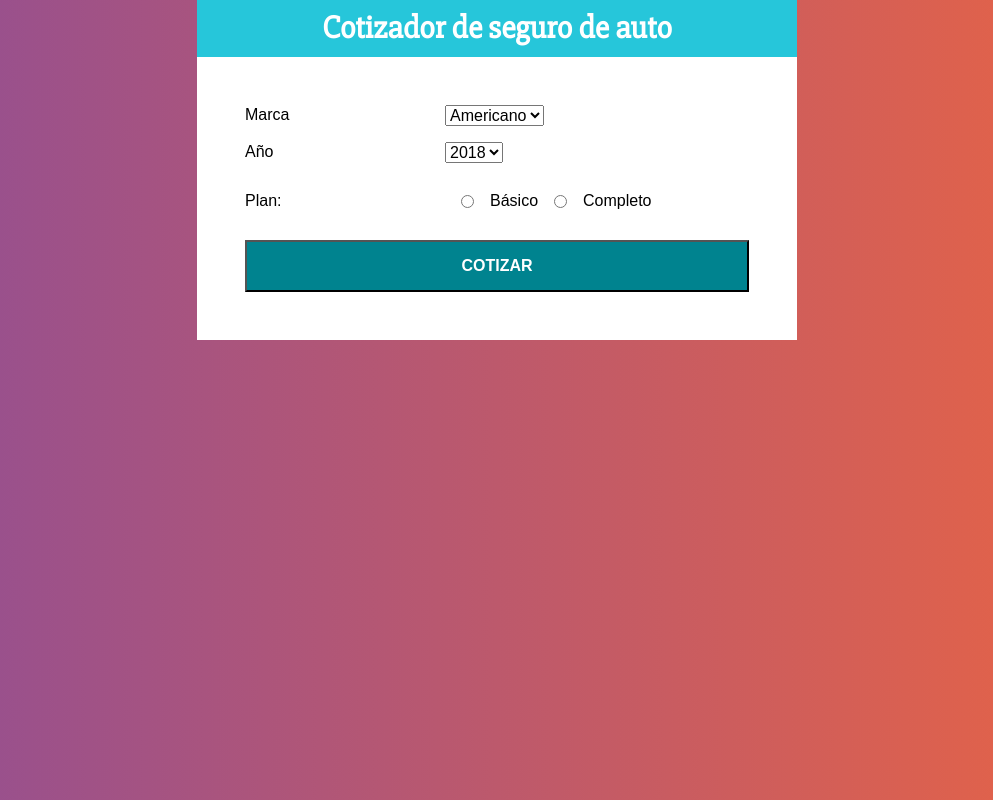
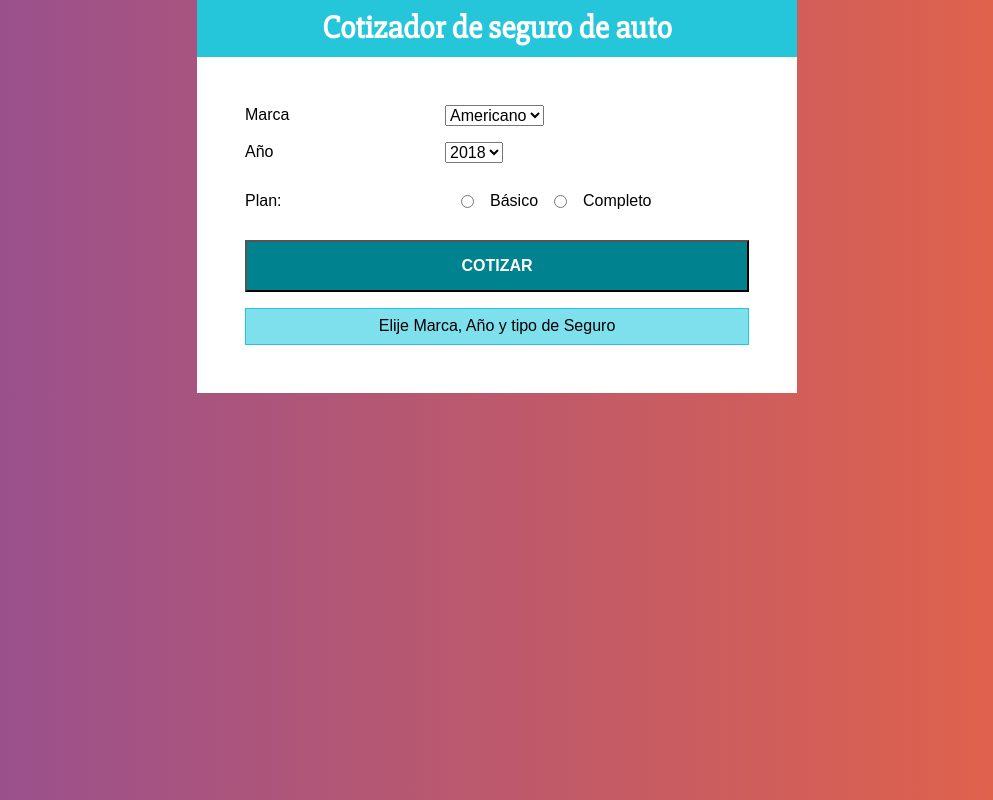
Before and after one commit to darioulin/cotizador, a React (Create React App) app: page / in a window 1280 px wide. Shown: the whole page, without its empty margins (143-1136 px from the left). Built offline with nearby package versions, Linux system fonts and the light colour scheme.

Commit message:
Componente Resultado agregado con animación

```diff
--- a/package.json
+++ b/package.json
@@ -21,5 +21,8 @@
     "not dead",
     "not ie <= 11",
     "not op_mini all"
-  ]
+  ],
+  "devDependencies": {
+    "react-transition-group": "^2.5.0"
+  }
 }
--- a/src/componentes/App.jsx
+++ b/src/componentes/App.jsx
@@ -2,6 +2,8 @@ import React, { Component } from "react";
 import Header from "./Header.jsx";
 import Formulario from "./Formulario.jsx";
 import Resumen from "./Resumen";
+import Resultado from "./Resultado";
+
 import { obtenerDiferenciaAnio, calcularMarca, obtenerPlan } from "../helper";
 
 class App extends Component {
@@ -44,6 +46,7 @@ class App extends Component {
         <div className="contenedor-formulario">
           <Formulario cotizarSeguro={this.cotizarSeguro} />
           <Resumen datos={this.state.datos} resultado={this.state.resultado} />
+          <Resultado resultado={this.state.resultado} />
         </div>
       </div>
     );
--- /dev/null
+++ b/src/componentes/Resultado.jsx
@@ -0,0 +1,25 @@
+import React from "react";
+import { TransitionGroup, CSSTransition } from "react-transition-group";
+
+const Resultado = ({ resultado }) => {
+  // const resultado = this.props.resultado;
+  const mensaje = !resultado
+    ? "Elije Marca, Año y tipo de Seguro"
+    : "El total es: $";
+  return (
+    <div className="gran-total">
+      {mensaje}
+      <TransitionGroup component="span" className="resultado">
+        <CSSTransition
+          classNames="resultado"
+          key={resultado}
+          timeout={{ enter: 500, exit: 500 }}
+        >
+          <span>{resultado}</span>
+        </CSSTransition>
+      </TransitionGroup>
+    </div>
+  );
+};
+
+export default Resultado;
--- a/src/componentes/Resumen.jsx
+++ b/src/componentes/Resumen.jsx
@@ -2,7 +2,7 @@ import React, { Component } from "react";
 import { primeraMayuscula } from "../helper";
 
 class Resumen extends Component {
-  render() {
+  mostrarResumen = () => {
     const { marca, year, plan } = this.props.datos;
     if (!marca || !year || !plan) return null;
     return (
@@ -13,6 +13,9 @@ class Resumen extends Component {
         <li>Plan: {primeraMayuscula(plan)}</li>
       </div>
     );
+  };
+  render() {
+    return <div>{this.mostrarResumen()}</div>;
   }
 }
 
```
Also changed, not shown: 1 other file (tests, documents, lock files or other folders).
